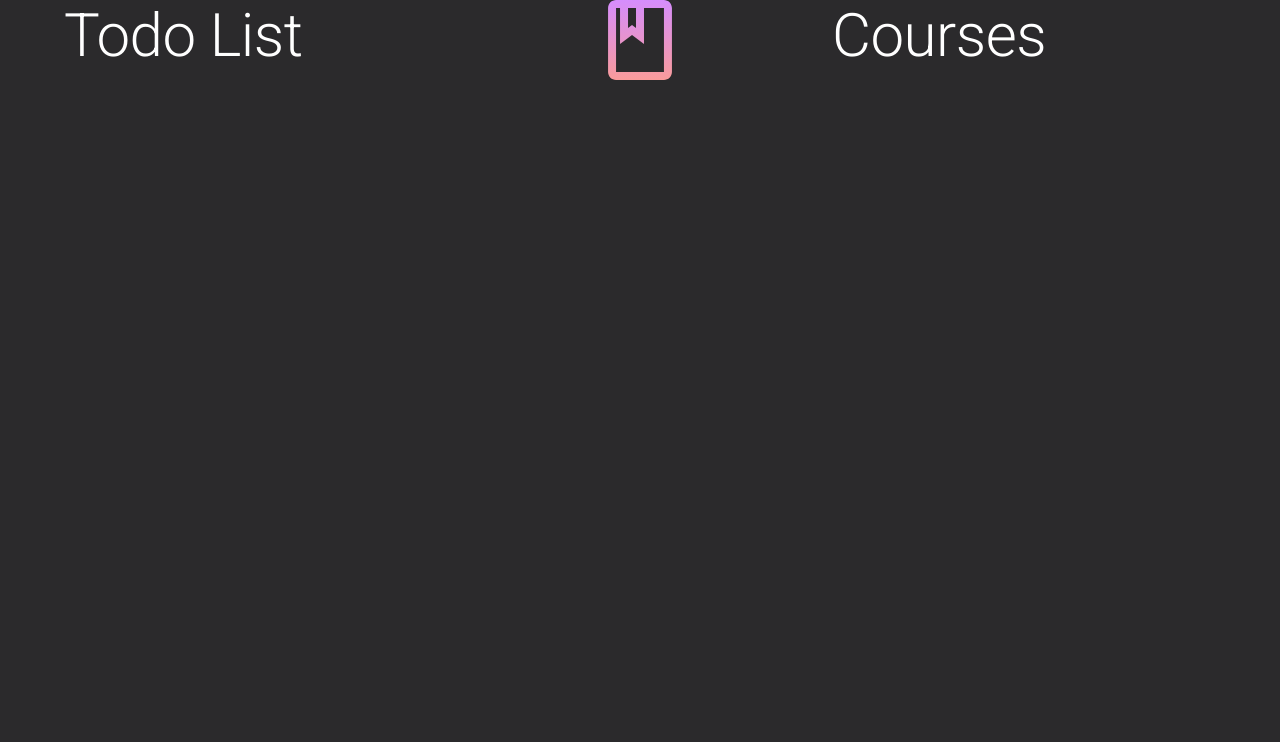
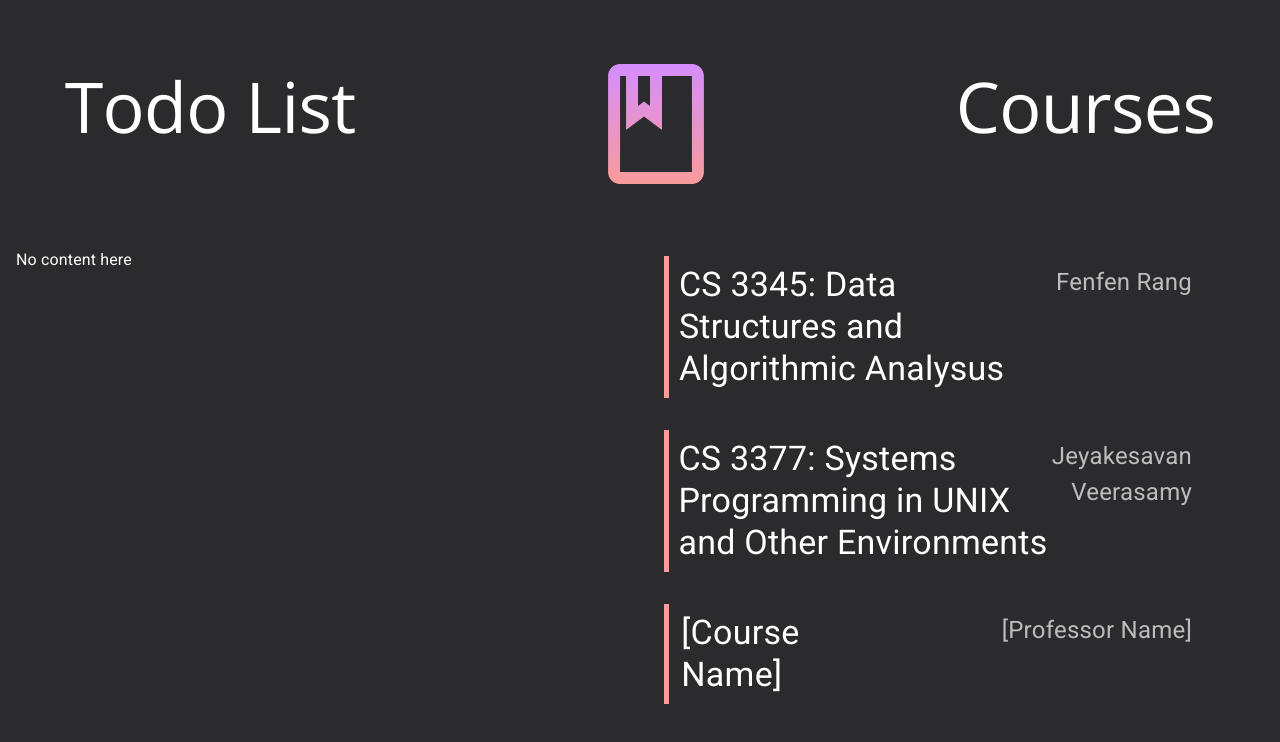
Before and after one commit to MichaelZhao21/course-db, a React (Create React App) app in the folder client/: page / in a window 1280 px wide. Shown: the top 742 px of the page. Built offline with nearby package versions, Linux system fonts and the light colour scheme.

Commit message:
Finished courses section of home page and added favicon

```diff
--- a/client/public/index.html
+++ b/client/public/index.html
@@ -2,44 +2,25 @@
 <html lang="en">
     <head>
         <meta charset="utf-8" />
-    <link rel="icon" href="%PUBLIC_URL%/favicon.ico" />
+        <link rel="icon" href="%PUBLIC_URL%/favicon.ico?v=2" />
         <meta name="viewport" content="width=device-width, initial-scale=1" />
         <meta name="theme-color" content="#000000" />
-    <meta
-      name="description"
-      content="Web site created using create-react-app"
-    />
-    <link rel="apple-touch-icon" href="%PUBLIC_URL%/logo192.png" />
-    <!--manifest.json provides metadata used when your web app is installed on a user's mobile device or desktop. See https://developers.google.com/web/fundamentals/web-app-manifest/-->
+        <meta name="description" content="Web site created using create-react-app" />
         <link rel="manifest" href="%PUBLIC_URL%/manifest.json" />
-    <!--Notice the use of %PUBLIC_URL% in the tags above. It will be replaced with the URL of the `public` folder during the build.
-      Only files inside the `public` folder can be referenced from the HTML.
-
-      Unlike "/favicon.ico" or "favicon.ico", "%PUBLIC_URL%/favicon.ico" will
-      work correctly both with client-side routing and a non-root public URL.
-      Learn how to configure a non-root public URL by running `npm run build`.
-    -->
-    <link rel="preconnect" href="https://fonts.googleapis.com">
-    <link rel="preconnect" href="https://fonts.gstatic.com" crossorigin>
-    <link href="https://fonts.googleapis.com/css2?family=Varela+Round&display=swap" rel="stylesheet">
+        <link rel="preconnect" href="https://fonts.googleapis.com" />
+        <link rel="preconnect" href="https://fonts.gstatic.com" crossorigin />
         <link
             rel="stylesheet"
-  href="https://fonts.googleapis.com/css?family=Roboto:300,400,500,700&family=Open+Sans:300,400,500&display=swap"
+            href="https://fonts.googleapis.com/css2?family=Open+Sans:wght@300;400;500&display=swap"
         />
-    <title>React App</title>
+        <link
+            rel="stylesheet"
+            href="https://fonts.googleapis.com/css?family=Roboto:wght@300;400;500;700&display=swap"
+        />
+        <title>CourseDB</title>
     </head>
     <body>
         <noscript>You need to enable JavaScript to run this app.</noscript>
         <div id="root"></div>
-    <!--
-      This HTML file is a template.
-      If you open it directly in the browser, you will see an empty page.
-
-      You can add webfonts, meta tags, or analytics to this file.
-      The build step will place the bundled scripts into the <body> tag.
-
-      To begin the development, run `npm start` or `yarn start`.
-      To create a production bundle, use `npm run build` or `yarn build`.
-    -->
     </body>
 </html>
--- a/client/src/App.jsx
+++ b/client/src/App.jsx
@@ -23,6 +23,13 @@ const theme = createTheme({
             paper: '#2B2A2C',
         },
     },
+    typography: {
+        h2: {
+            fontFamily: 'Open Sans',
+            fontWeight: 300,
+            fontSize: '70px'
+        }
+    }
 });
 
 function App() {
--- /dev/null
+++ b/client/src/components/CourseListEntry.jsx
@@ -0,0 +1,52 @@
+import { ListItem, Typography, Box } from '@mui/material';
+import React from 'react';
+import { useNavigate } from 'react-router-dom';
+
+const CourseListEntry = ({ course }) => {
+    const navigate = useNavigate();
+    const goToCourse = () => {
+        navigate(`/course/${course.id}`);
+    };
+    return (
+        <ListItem
+            sx={{
+                display: 'flex',
+                width: '100%',
+                flexGrow: 1,
+                alignItems: 'flex-start',
+                borderLeft: (theme) => `solid 5px ${theme.palette.primary.main}`,
+                marginBottom: '2rem',
+                padding: '0.5rem',
+                cursor: 'pointer',
+                transition: '0.3s',
+                '&:hover': {
+                    backgroundColor: '#373737',
+                },
+            }}
+            onClick={goToCourse}
+        >
+            <Box
+                sx={{
+                    height: '100%',
+                    width: '5px',
+                }}
+            ></Box>
+            <Typography variant="h4" sx={{ flexGrow: 1 }}>
+                {course.name}
+            </Typography>
+            <Typography
+                sx={{
+                    color: (theme) => theme.palette.grey[400],
+                    textAlign: 'right',
+                    width: 300,
+                    flexShrink: 1,
+                    fontSize: '24px',
+                }}
+            >
+                {course.professor}
+            </Typography>
+        </ListItem>
+    );
+};
+
+export default CourseListEntry;
--- a/client/src/components/Home.jsx
+++ b/client/src/components/Home.jsx
@@ -1,15 +1,52 @@
-import { Box, Container, Typography } from '@mui/material';
+import { Box, List, Typography } from '@mui/material';
 import React from 'react';
+import { useEffect } from 'react';
+import { useState } from 'react';
+import CourseListEntry from './CourseListEntry';
 import Logo from './logo';
 
-export default function Home(){
-    return(
-        <Container>
-            <Box sx={{ display: 'flex', justifyContent: 'center'}}>
-                <Typography variant="h2" sx={{ flexBasis: 1, flexShrink: 0, flexGrow: 1 }}>Todo List</Typography>
-                <Logo fontSize="80px" sx={{ flexBasis: 1, flexShrink: 0, flexGrow: 1 }} />
-                <Typography variant="h2" sx={{ flexBasis: 1, flexShrink: 0, flexGrow: 1 }}>Courses</Typography>
+export default function Home() {
+    const [courses, setCourses] = useState([]);
+
+    // Fetch data from backend on load
+    useEffect(() => {
+        (async () => {
+            // const courseRes = await fetch(
+            //     'https://us-central1-course-db-22.cloudfunctions.net/app/courses'
+            // ).then((data) => data.json());
+            // setCourses(courseRes);
+            // TODO: Temp data until SOMEOME FINISHES THE BACKEND AND STOPS PLAYING FLAPPY PLANE
+            setCourses([
+                {
+                    name: 'CS 3345: Data Structures and Algorithmic Analysus',
+                    professor: 'Fenfen Rang',
+                },
+                {
+                    name: 'CS 3377: Systems Programming in UNIX and Other Environments',
+                    professor: 'Jeyakesavan Veerasamy',
+                },
+                { name: '[Course Name]', professor: '[Professor Name]' },
+            ]);
+        })();
+    }, []);
+
+    return (
+        <Box sx={{ mx: 2 }}>
+            <Box sx={{ display: 'flex', justifyContent: 'center', py: 8 }}>
+                <Typography variant="h2">Todo List</Typography>
+                <Logo fontSize="120px" sx={{ mx: 30 }} />
+                <Typography variant="h2">Courses</Typography>
             </Box>
-        </Container>
+            <Box sx={{ display: 'flex' }}>
+                <Box sx={{ flexBasis: '50%', marginRight: '5%' }}>No content here</Box>
+                <Box sx={{ flexBasis: '50%', marginLeft: '5%' }}>
+                    <List sx={{ px: 8 }}>
+                        {courses.map((c) => (
+                            <CourseListEntry course={c} />
+                        ))}
+                    </List>
+                </Box>
+            </Box>
+        </Box>
     );
 }
```
Also changed, not shown: 2 other files (tests, documents, lock files or other folders). Lines whose indentation alone changed are shown as unchanged.
